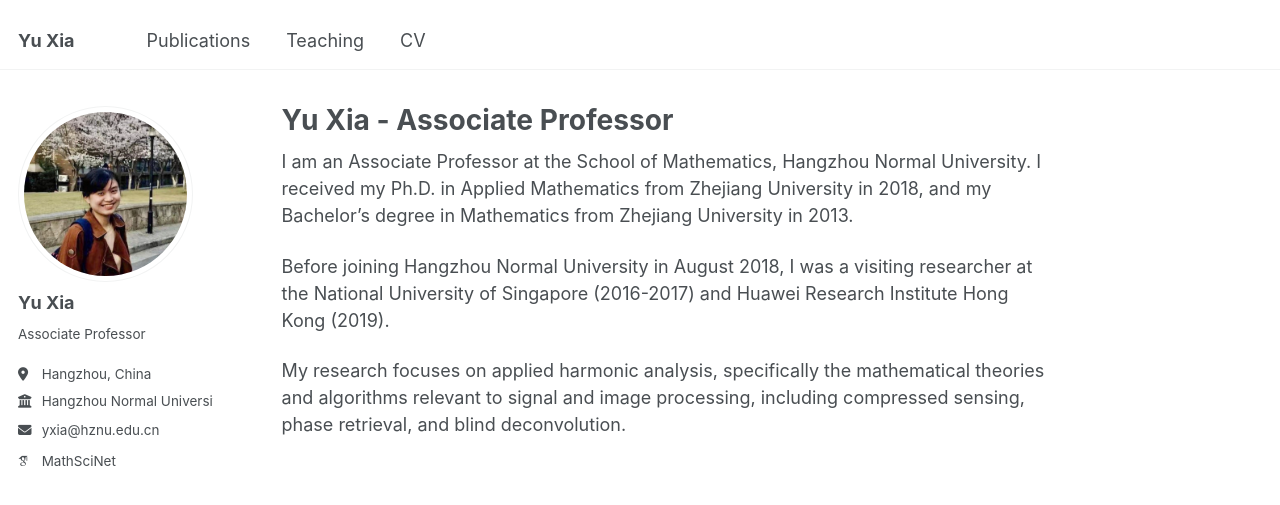
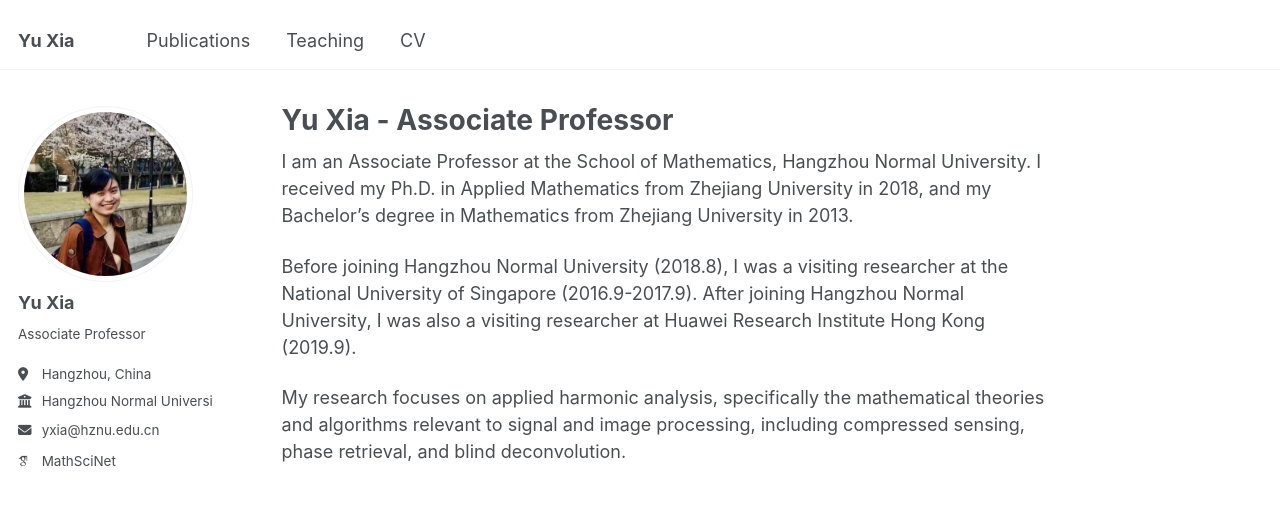
Before and after one commit to XiaoyXia/XiaoyXia.github.io, a Jekyll site: the page built from _pages/about.md, in a window 1280 px wide. Shown: the top 505 px of the page. Built offline with Jekyll 4.4.1, drawn with Linux system fonts in a browser that asks for light colours; some web fonts are replaced.

Commit message:
Update about.md

```diff
--- a/_pages/about.md
+++ b/_pages/about.md
@@ -9,6 +9,6 @@ redirect_from:
 
 I am an Associate Professor at the School of Mathematics, Hangzhou Normal University. I received my Ph.D. in Applied Mathematics from Zhejiang University in 2018, and my Bachelor's degree in Mathematics from Zhejiang University in 2013.
 
-Before joining Hangzhou Normal University in August 2018, I was a visiting researcher at the National University of Singapore (2016-2017) and Huawei Research Institute Hong Kong (2019).
+Before joining Hangzhou Normal University (2018.8), I was a visiting researcher at the National University of Singapore (2016.9-2017.9). After joining Hangzhou Normal University, I was also a visiting researcher at Huawei Research Institute Hong Kong (2019.9).
 
 My research focuses on applied harmonic analysis, specifically the mathematical theories and algorithms relevant to signal and image processing, including compressed sensing, phase retrieval, and blind deconvolution.
```
